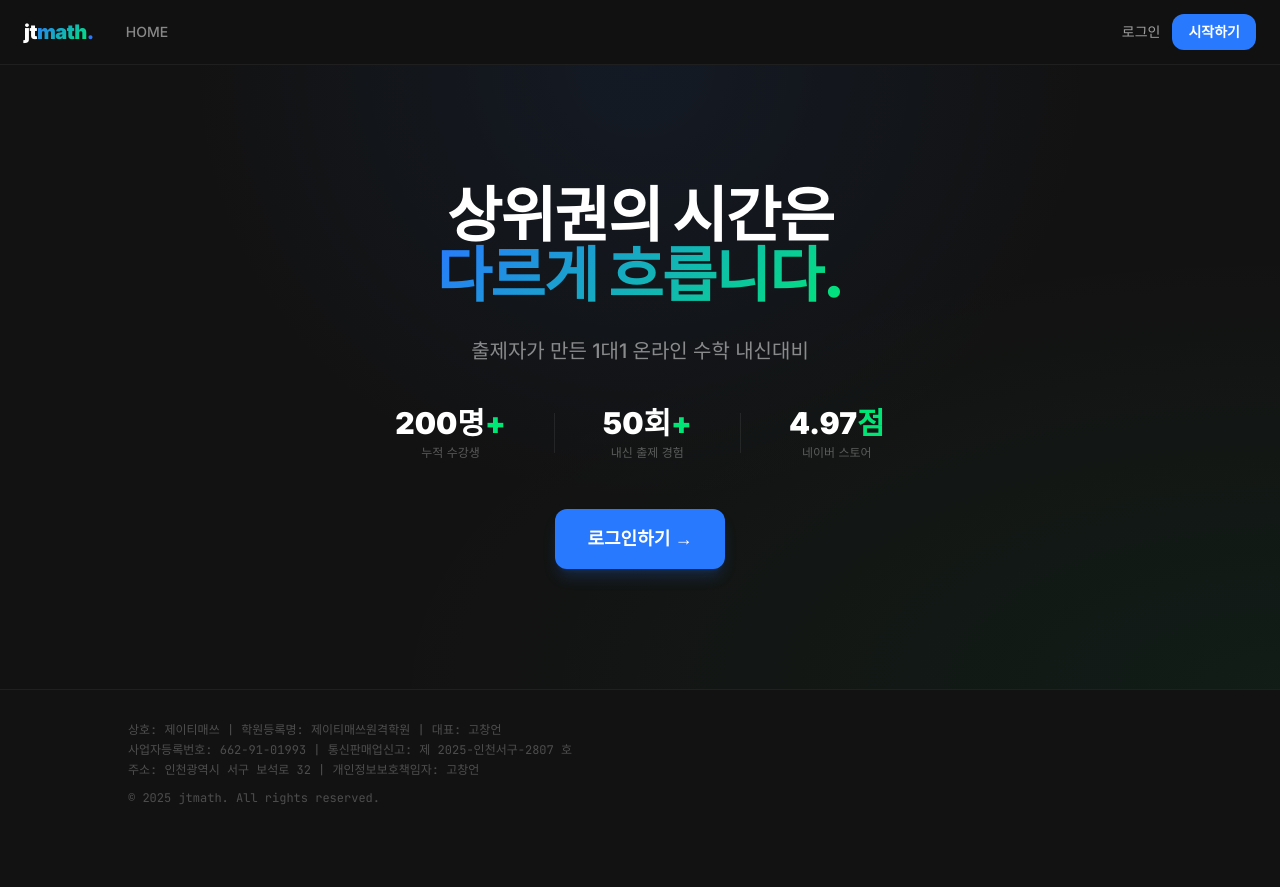
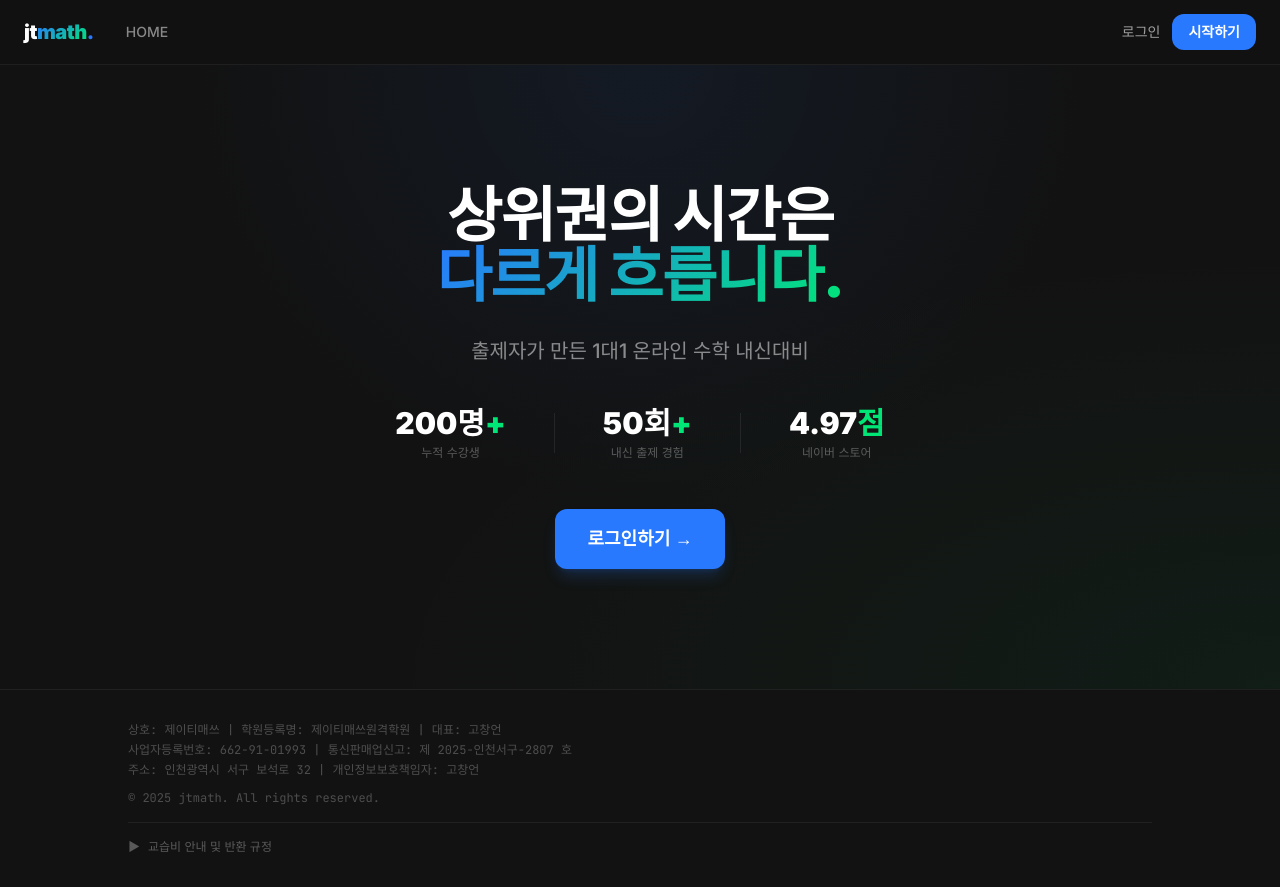
Before and after one commit to gomath777/jtmath-web, a Next.js app: page / in a window 1280 px wide. Before the commit the page ends 838 px from the top, so only its background shows below. Built offline with nearby package versions, Linux system fonts and the light colour scheme.

Commit message:
feat: 푸터 교습비 안내 및 반환 규정 토글 추가

```diff
--- a/src/app/(marketing)/page.tsx
+++ b/src/app/(marketing)/page.tsx
@@ -1,4 +1,5 @@
 import MainHeader from '@/components/MainHeader';
+import FooterDisclosure from '@/components/FooterDisclosure';
 import Link from 'next/link';
 
 export default function Home() {
@@ -60,6 +61,7 @@ export default function Home() {
             <p>주소: 인천광역시 서구 보석로 32 | 개인정보보호책임자: 고창언</p>
             <p className="pt-2">© 2025 jtmath. All rights reserved.</p>
           </div>
+          <FooterDisclosure />
         </div>
       </footer>
     </div>
--- /dev/null
+++ b/src/components/FooterDisclosure.tsx
@@ -0,0 +1,30 @@
+'use client';
+
+import { useState } from 'react';
+
+export default function FooterDisclosure() {
+  const [open, setOpen] = useState(false);
+
+  return (
+    <div className="border-t border-white/[0.06] pt-4 mt-4">
+      <button
+        onClick={() => setOpen(!open)}
+        className="flex items-center gap-2 text-xs text-white/30 hover:text-white/50 transition-colors"
+      >
+        <span className={`inline-block transition-transform duration-200 ${open ? 'rotate-90' : ''}`}>▶</span>
+        교습비 안내 및 반환 규정
+      </button>
+
+      {open && (
+        <div className="mt-4">
+          {/* eslint-disable-next-line @next/next/no-img-element */}
+          <img
+            src="/docs/tuition-info.jpg"
+            alt="교습비 안내 및 반환 규정"
+            className="w-full max-w-2xl rounded-lg opacity-80"
+          />
+        </div>
+      )}
+    </div>
+  );
+}
```
Also changed, not shown: 1 other file (tests, documents, lock files or other folders).
